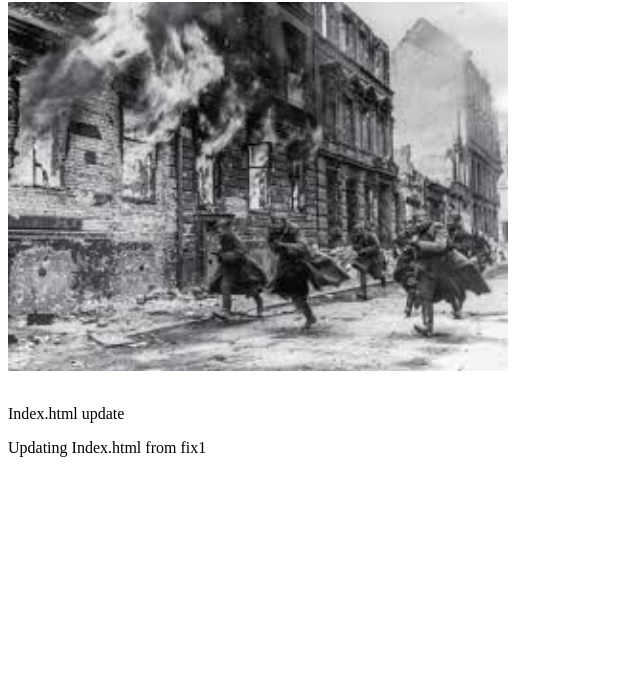
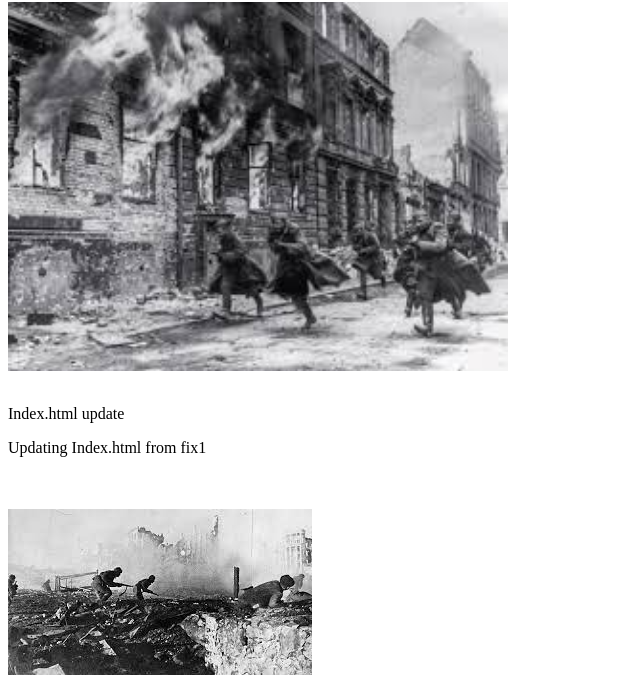
Before and after one commit to Malidem/Web-App, a plain HTML site: page index.html in a window 1280 px wide. Shown: the part 104-800 px from the top of the page, without its empty margins (0-640 px from the left). Drawn offline with Linux system fonts and the light colour scheme.

Commit message:
added picture to index.html on branch fix2

```diff
--- a/index.html
+++ b/index.html
@@ -9,5 +9,7 @@
         <br><br>
         <p>Index.html update</p>
         <p>Updating Index.html from fix1</p>
+        <br><br>
+        <img src = "images/ww2-3.jfif">
     </body>
 </html>
```
Also changed, not shown: images/ww2-3.jfif (added).
